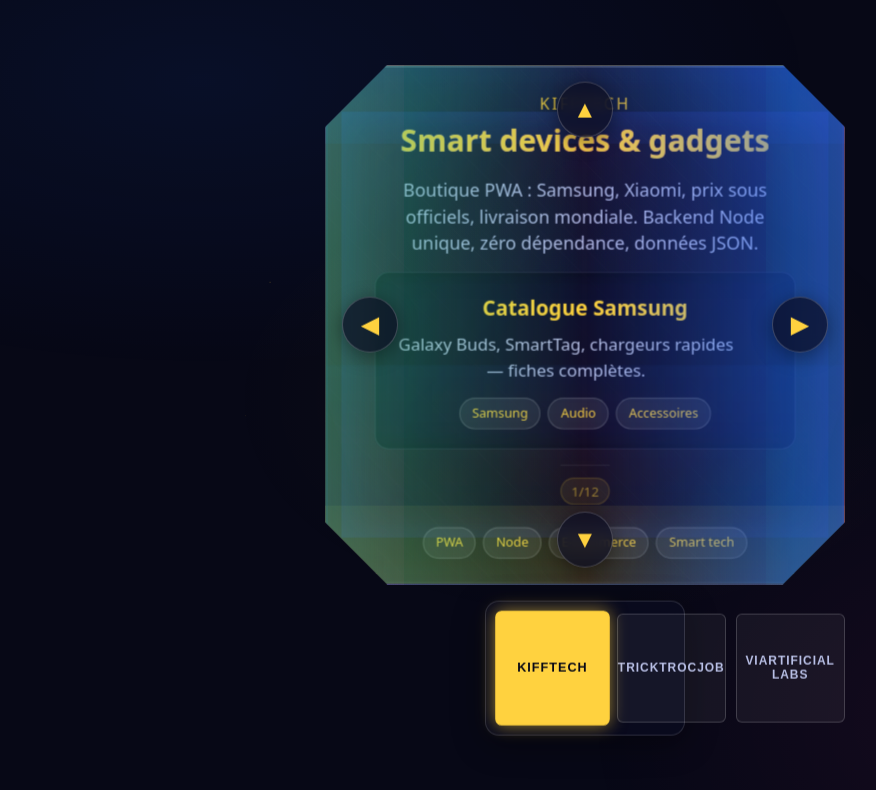
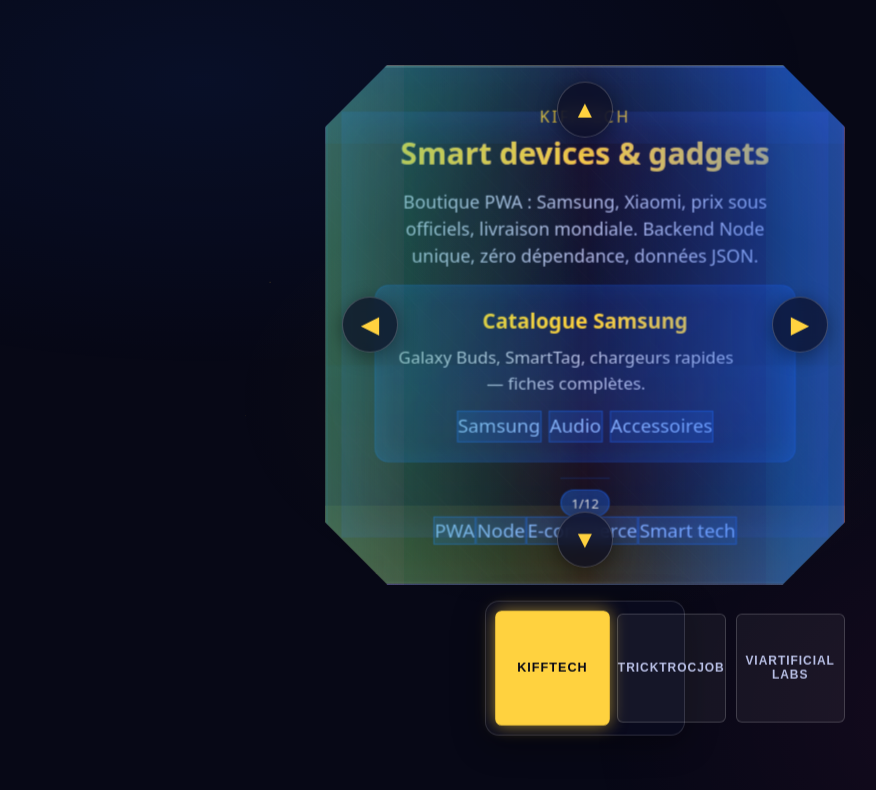
Before and after one commit to samuelhaihornberg/KeffStation, a plain HTML site: page index.html in a window 1280 px wide. Shown: the whole page, without its empty margins (55-931 px from the left). Drawn offline with Linux system fonts and the light colour scheme.

Commit message:
feat: balance couleurs articles/vitrine — sub-articles, tags, nav, flèches par face (bleu/violet, rose/or, vert/violet)

```diff
--- a/index.html
+++ b/index.html
@@ -255,39 +255,106 @@
   .face .sub-article h3{font-size:clamp(.9rem,2.5vw,1.1rem);margin:0 0 .4em;color:#ffd23f}
   .face .sub-article p{font-size:clamp(.8rem,2vw,.9rem);color:#b9c0e6;line-height:1.5;max-width:90%}
   .face .sub-article .tags{display:flex;gap:6px;justify-content:center;flex-wrap:wrap;margin-top:.8em}
-  .face .sub-nav{margin-top:.8em;opacity:.7}
-  .face .sub-indicator{font-size:clamp(.6rem,1.5vw,.7rem);color:#ffd23f;opacity:.8}
-  .face .tags{display:flex;gap:6px;justify-content:center;flex-wrap:wrap;margin-top:1.2em}
-  .face .tag{font-size:clamp(.6rem,1.8vw,.68rem);padding:4px 10px;border-radius:999px;background:rgba(255,255,255,.08);border:1px solid rgba(255,255,255,.16);color:#ffd23f;white-space:nowrap}
-  .face .app-link{color:#ffd23f;text-decoration:none;transition:opacity .2s}
-  .face .app-link:hover{opacity:.7;text-decoration:underline}
-
-  /* Sub-article 3D card */
-  .face .sub-article{
-    background:rgba(10,12,34,.5);
-    border:1px solid rgba(255,255,255,.1);
+  /* Sub-article 3D card - Face 1 (Kifftech: Bleu/Violet) */
+  .face:nth-child(1) .sub-article{
+    background:rgba(30,107,255,.15);
+    border:1px solid rgba(30,107,255,.3);
     border-radius:12px;
     padding:clamp(10px,2.5vw,16px);
     margin-top:.8em;
     -webkit-backdrop-filter:blur(8px);
     backdrop-filter:blur(8px);
-    box-shadow:inset 0 0 20px rgba(0,0,0,.3);
+    box-shadow:inset 0 0 20px rgba(30,107,255,.2);
   }
-  .face .sub-nav{
+  .face:nth-child(1) .sub-nav{
     margin-top:.8em;
     padding-top:.6em;
-    border-top:1px solid rgba(255,255,255,.1);
+    border-top:1px solid rgba(30,107,255,.2);
     display:flex;align-items:center;justify-content:space-between;
   }
-  .face .sub-indicator{
+  .face:nth-child(1) .sub-indicator{
     font-size:clamp(.6rem,1.5vw,.7rem);
-    color:#ffd23f;
-    opacity:.8;
-    background:rgba(255,210,63,.15);
+    color:#fff;
+    opacity:.9;
+    background:rgba(30,107,255,.4);
     padding:2px 8px;
     border-radius:999px;
-    border:1px solid rgba(255,210,63,.3);
+    border:1px solid rgba(30,107,255,.5);
   }
+
+  /* Sub-article 3D card - Face 2 (Tricktrocjob: Rose/Or) */
+  .face:nth-child(2) .sub-article{
+    background:rgba(255,61,154,.15);
+    border:1px solid rgba(255,61,154,.3);
+    border-radius:12px;
+    padding:clamp(10px,2.5vw,16px);
+    margin-top:.8em;
+    -webkit-backdrop-filter:blur(8px);
+    backdrop-filter:blur(8px);
+    box-shadow:inset 0 0 20px rgba(255,61,154,.2);
+  }
+  .face:nth-child(2) .sub-nav{
+    margin-top:.8em;
+    padding-top:.6em;
+    border-top:1px solid rgba(255,61,154,.2);
+    display:flex;align-items:center;justify-content:space-between;
+  }
+  .face:nth-child(2) .sub-indicator{
+    font-size:clamp(.6rem,1.5vw,.7rem);
+    color:#fff;
+    opacity:.9;
+    background:rgba(255,61,154,.4);
+    padding:2px 8px;
+    border-radius:999px;
+    border:1px solid rgba(255,61,154,.5);
+  }
+
+  /* Sub-article 3D card - Face 3 (ViArtificial: Vert/Violet) */
+  .face:nth-child(3) .sub-article{
+    background:rgba(39,209,127,.15);
+    border:1px solid rgba(39,209,127,.3);
+    border-radius:12px;
+    padding:clamp(10px,2.5vw,16px);
+    margin-top:.8em;
+    -webkit-backdrop-filter:blur(8px);
+    backdrop-filter:blur(8px);
+    box-shadow:inset 0 0 20px rgba(39,209,127,.2);
+  }
+  .face:nth-child(3) .sub-nav{
+    margin-top:.8em;
+    padding-top:.6em;
+    border-top:1px solid rgba(39,209,127,.2);
+    display:flex;align-items:center;justify-content:space-between;
+  }
+  .face:nth-child(3) .sub-indicator{
+    font-size:clamp(.6rem,1.5vw,.7rem);
+    color:#fff;
+    opacity:.9;
+    background:rgba(39,209,127,.4);
+    padding:2px 8px;
+    border-radius:999px;
+    border:1px solid rgba(39,209,127,.5);
+  }
+
+  /* Tags par face */
+  .face:nth-child(1) .tag{
+    background:rgba(30,107,255,.2);
+    border:1px solid rgba(30,107,255,.4);
+    color:#8ab4ff;
+  }
+  .face:nth-child(2) .tag{
+    background:rgba(255,61,154,.2);
+    border:1px solid rgba(255,61,154,.4);
+    color:#ffb3d1;
+  }
+  .face:nth-child(3) .tag{
+    background:rgba(39,209,127,.2);
+    border:1px solid rgba(39,209,127,.4);
+    color:#a3f5c7;
+  }
+
+  .face .app-link{color:#ffd23f;text-decoration:none;transition:opacity .2s}
+  .face .app-link:hover{opacity:.7;text-decoration:underline}
 
   /* --- Roadmap carrée (navigation articles) --- */
   .nav{
@@ -357,6 +424,18 @@
   .arrow-down{bottom:clamp(8px,2vh,16px);left:50%;transform:translateX(-50%)}
   .arrow-left{left:clamp(8px,2vw,16px);top:50%;transform:translateY(-50%)}
   .arrow-right{right:clamp(8px,2vw,16px);top:50%;transform:translateY(-50%)}
+
+  /* Flèches et nav selon face active (via data-face) */
+  .arrows[data-face="0"] button{background:rgba(30,107,255,.2);border-color:#1e6bff;color:#8ab4ff}
+  .arrows[data-face="0"] button:hover{background:rgba(30,107,255,.4);box-shadow:0 0 20px rgba(30,107,255,.5)}
+  .arrows[data-face="1"] button{background:rgba(255,61,154,.2);border-color:#ff3d9a;color:#ffb3d1}
+  .arrows[data-face="1"] button:hover{background:rgba(255,61,154,.4);box-shadow:0 0 20px rgba(255,61,154,.5)}
+  .arrows[data-face="2"] button{background:rgba(39,209,127,.2);border-color:#27d17f;color:#a3f5c7}
+  .arrows[data-face="2"] button:hover{background:rgba(39,209,127,.4);box-shadow:0 0 20px rgba(39,209,127,.5)}
+
+  .nav[data-face="0"] button.active{background:#1e6bff;border-color:#1e6bff;color:#fff;box-shadow:0 0 16px rgba(30,107,255,.6),inset 0 0 0 1px rgba(30,107,255,.3)}
+  .nav[data-face="1"] button.active{background:#ff3d9a;border-color:#ff3d9a;color:#fff;box-shadow:0 0 16px rgba(255,61,154,.6),inset 0 0 0 1px rgba(255,61,154,.3)}
+  .nav[data-face="2"] button.active{background:#27d17f;border-color:#27d17f;color:#070816;box-shadow:0 0 16px rgba(39,209,127,.6),inset 0 0 0 1px rgba(39,209,127,.3)}
 
   /* --- Gestes tactiles zone --- */
   .gesture-zone{position:absolute;inset:0;z-index:3;touch-action:none}
@@ -543,6 +622,13 @@ function releasePointerCapture(e) { if (HAS_POINTER && e.target.releasePointerCa
       f.classList.toggle('active', idx === current);
     });
     Array.from(dots).forEach((d, idx) => d.classList.toggle('active', idx === current));
+
+    // Update arrows and nav face class
+    const arrows = document.getElementById('arrows');
+    const navEl = document.getElementById('nav');
+    if (arrows) arrows.dataset.face = current;
+    if (navEl) navEl.dataset.face = current;
+
     renderSubArticle();
   }
 
```
